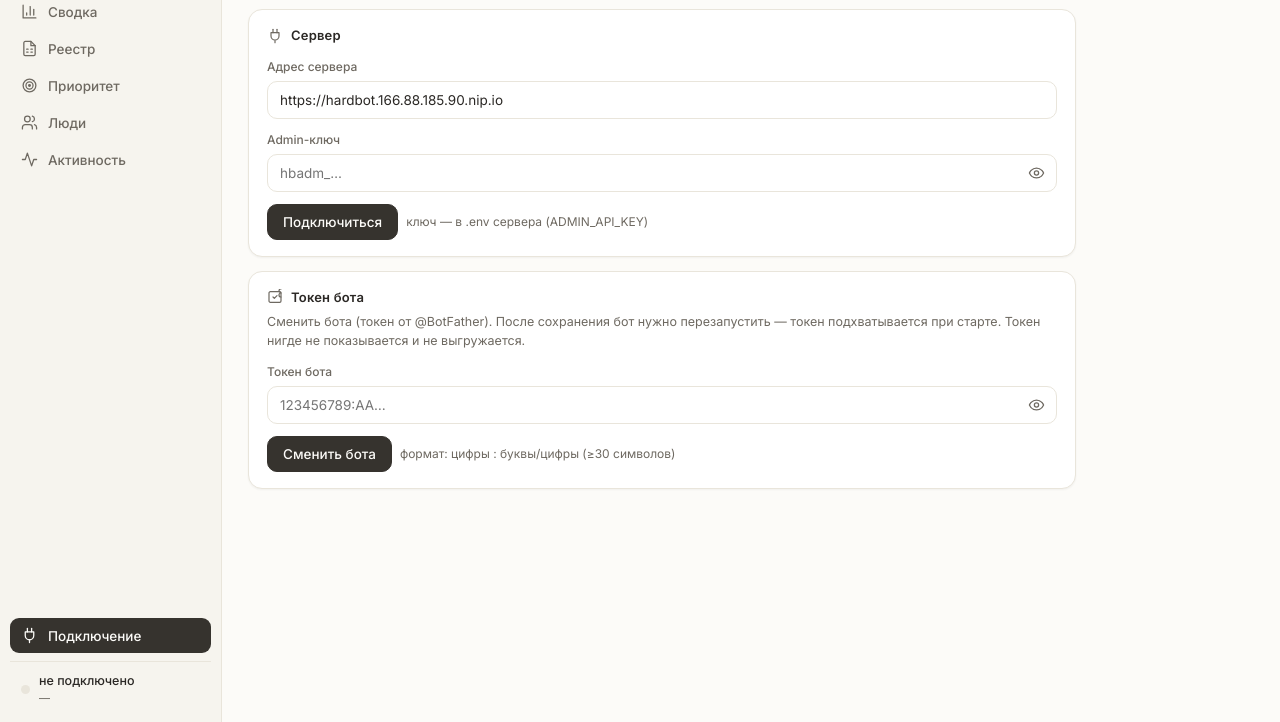
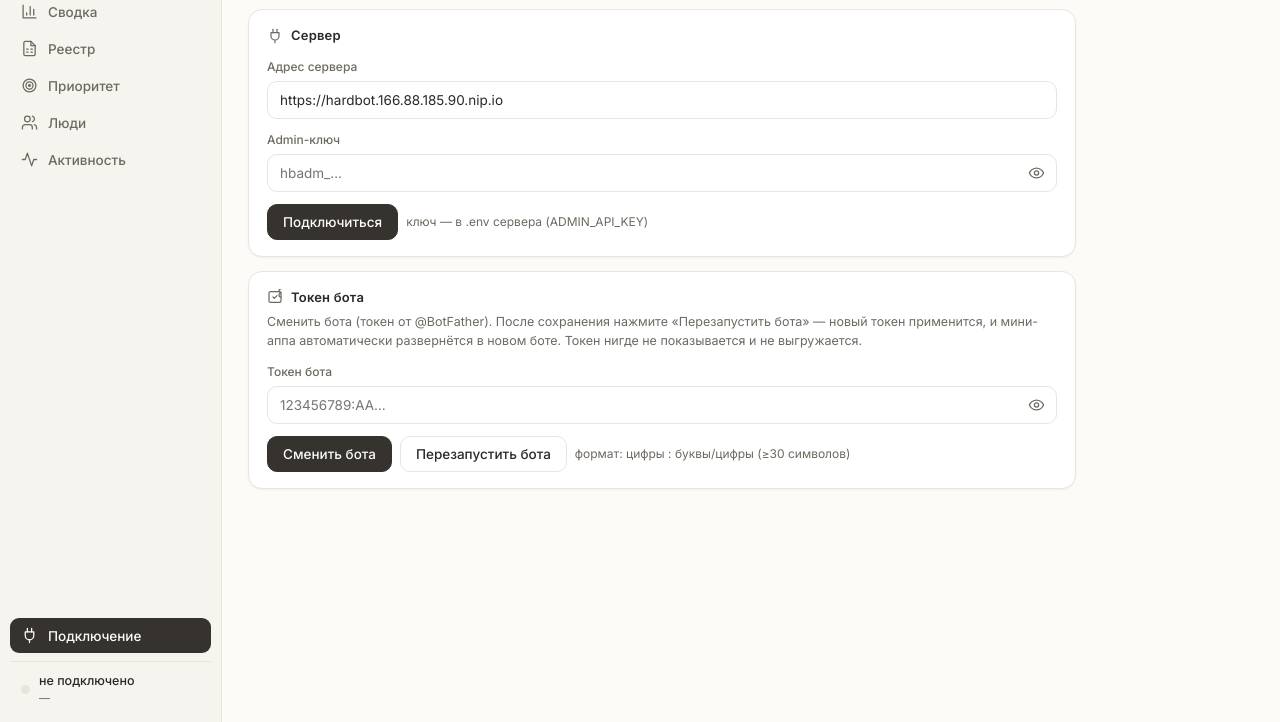
Before and after one commit to josephsteuerjr/hardbot, a plain HTML site: page pult/dist/index.html in a window 1280 px wide. Shown: the part 78-800 px from the top of the page. Drawn offline with Linux system fonts and the light colour scheme.

Commit message:
feat(pult): кнопка «Перезапустить бота» (POST /admin/restart)
Рядом со «Сменить бота»: после смены токена пульт предлагает сразу перезапустить,
плюс отдельная кнопка. Дёргает новый /admin/restart — сервер применяет новый токен
и заново ставит menu-button миниаппа новому боту. Обрыв соединения сразу после
ответа трактуется как норма (процесс выходит через 0.5с). Чистый фронт (dist/),
Rust не менялся.

```diff
--- a/pult/dist/index.html
+++ b/pult/dist/index.html
@@ -425,7 +425,7 @@ input[type=range]{width:100%;accent-color:var(--accent);margin:0;height:22px}
 
       <div class="card">
         <h2><span class="ico"><svg viewBox="0 0 24 24" fill="none" stroke="currentColor" stroke-width="1.8" stroke-linecap="round" stroke-linejoin="round"><path d="M9 12l2 2 4-4"/><path d="M21 12c-1 0-3-1-3-3s2-3 3-3-3-1-3-3 1-3 3-3"/><rect x="3" y="4" width="18" height="16" rx="2"/></svg></span>Токен бота</h2>
-        <p class="desc">Сменить бота (токен от @BotFather). После сохранения бот нужно перезапустить — токен подхватывается при старте. Токен нигде не показывается и не выгружается.</p>
+        <p class="desc">Сменить бота (токен от @BotFather). После сохранения нажмите «Перезапустить бота» — новый токен применится, и мини-аппа автоматически развернётся в новом боте. Токен нигде не показывается и не выгружается.</p>
         <div class="field"><label>Токен бота</label>
           <div class="keywrap">
             <input type="password" id="bottoken" placeholder="123456789:AA…">
@@ -436,6 +436,7 @@ input[type=range]{width:100%;accent-color:var(--accent);margin:0;height:22px}
         </div>
         <div class="row">
           <button class="btn acc" id="btnbottoken" onclick="changeBotToken()">Сменить бота</button>
+          <button class="btn" id="btnrestart" onclick="restartBot()">Перезапустить бота</button>
           <span class="small muted">формат: цифры : буквы/цифры (≥30 символов)</span>
         </div>
       </div>
@@ -805,9 +806,26 @@ async function changeBotToken(){
     if(!r.ok){ toast("Ошибка смены токена: "+r.status,true); return; }
     const d = await r.json().catch(()=>({}));
     $("bottoken").value = "";   // не держим токен в поле
-    toast(d.need_restart ? "Токен сохранён — перезапустите бота" : "Токен сохранён");
+    toast(d.need_restart ? "Токен сохранён — можно перезапустить бота" : "Токен сохранён");
+    if(d.need_restart && confirm("Токен сохранён. Перезапустить бота сейчас, чтобы применить?")) restartBot();
   }catch(e){ toast("Ошибка смены токена: "+(e.message||e),true); }
   finally{ btn.disabled=false; }
+}
+/* Перезапуск процесса бота (POST /admin/restart): применяет новый токен и заново
+   ставит menu-button миниаппа новому боту. Процесс поднимает супервизор (docker
+   restart:unless-stopped / systemd). Ответ приходит до выхода; обрыв соединения
+   сразу после — ожидаемое поведение, не ошибка. */
+async function restartBot(){
+  if(!confirm("Перезапустить бота? Он будет недоступен несколько секунд, затем поднимется автоматически и применит новый токен.")) return;
+  const btn=$("btnrestart"); btn.disabled=true;
+  try{
+    const r = await fetch(base()+"/admin/restart",{method:"POST",headers:hdr()});
+    if(r.status===404){ toast("Сервер ещё старый — нет /admin/restart",true); return; }
+    if(r.status===401){ toast("Неверный ключ admin-API",true); return; }
+    if(!r.ok){ toast("Ошибка перезапуска: "+r.status,true); return; }
+    toast("Перезапуск запущен — бот поднимется через несколько секунд");
+  }catch(e){ toast("Перезапуск запущен (соединение прервано — это нормально)"); }
+  finally{ setTimeout(()=>{ btn.disabled=false; }, 4000); }
 }
 ["url","key"].forEach(id=>$(id).addEventListener("keydown",e=>{ if(e.key==="Enter") refresh(); }));
 /* ключ и адрес персистятся сразу при вводе (тот же store, что и при подключении),
```
